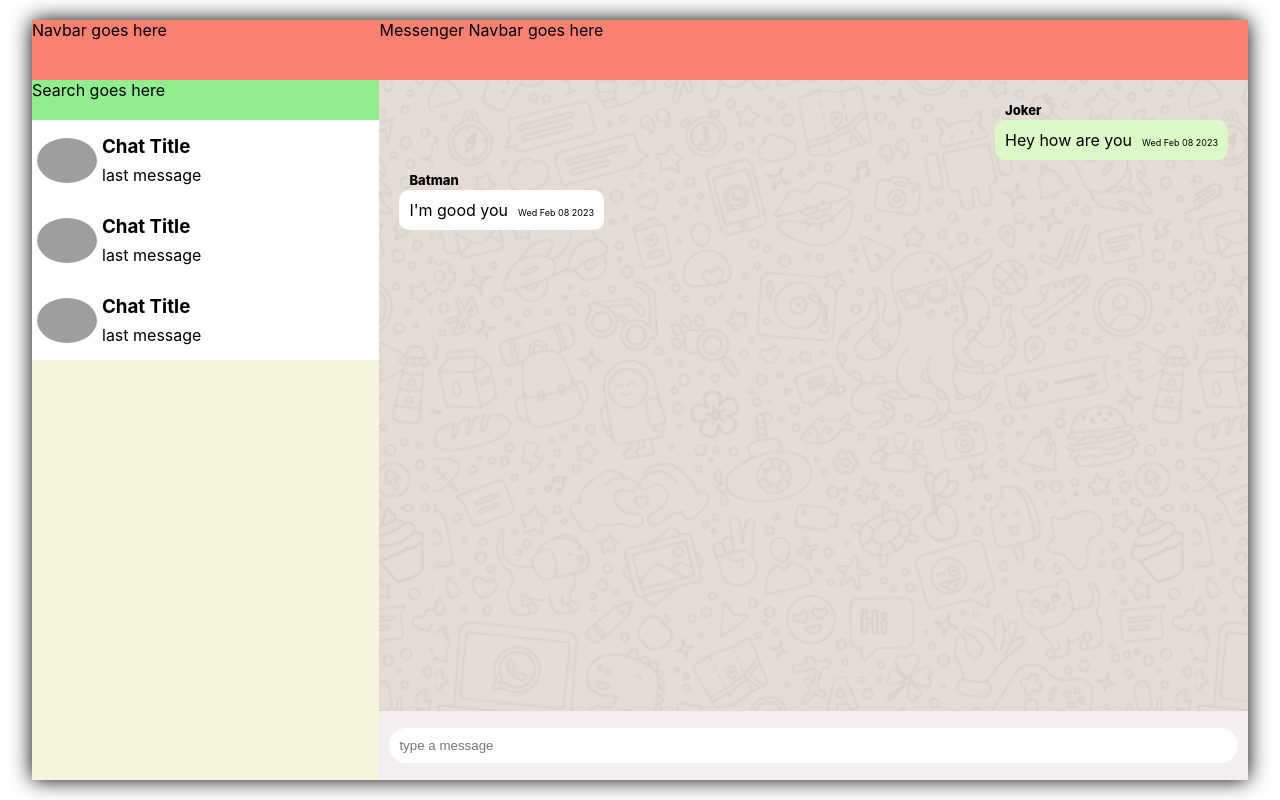
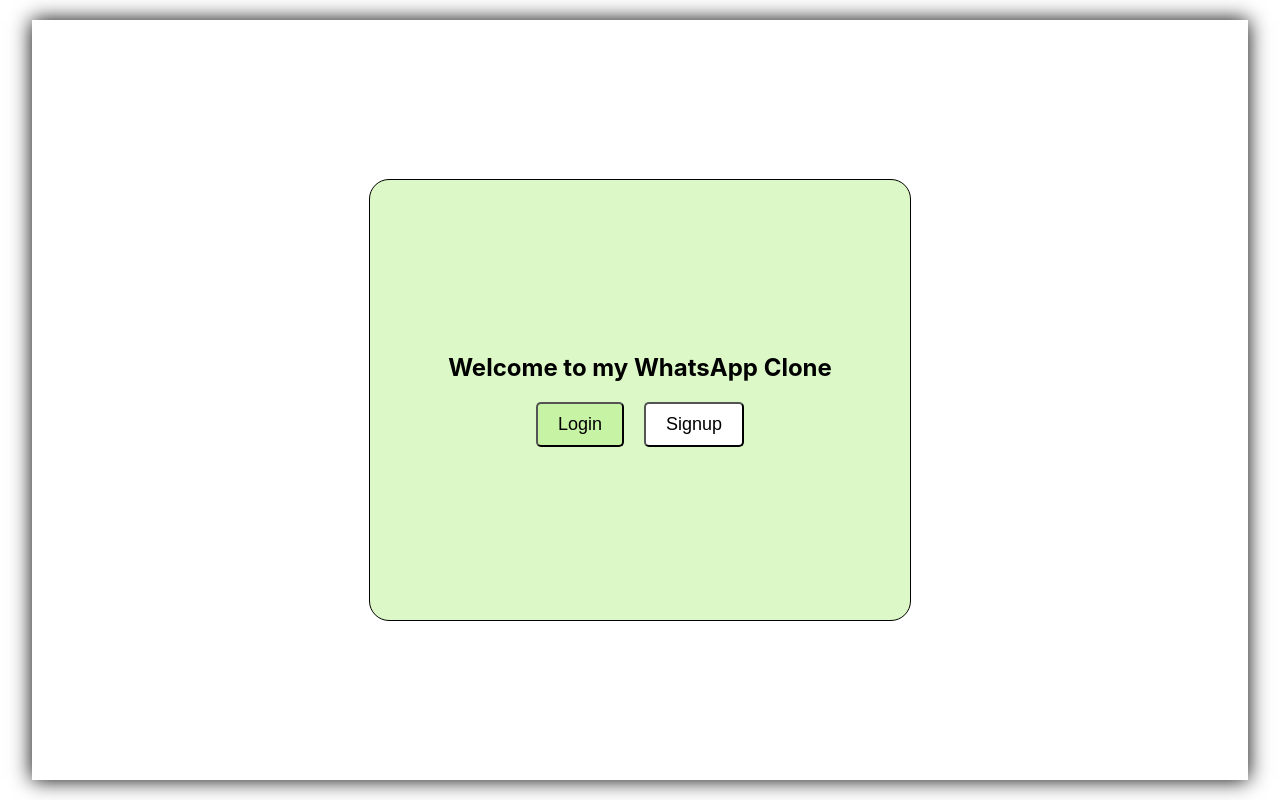
Before and after one commit to arhussain1/whatsapp-clone, a React (Create React App) app in the folder whatsapp-client/: page / in a window 1280 px wide. Built offline with nearby package versions, Linux system fonts and the light colour scheme; grey boxes are pictures that could not be loaded.

Commit message:
Add a basic home page

```diff
--- a/whatsapp-client/package.json
+++ b/whatsapp-client/package.json
@@ -8,6 +8,7 @@
     "@testing-library/user-event": "^13.5.0",
     "react": "^18.2.0",
     "react-dom": "^18.2.0",
+    "react-router-dom": "^6.6.1",
     "react-scripts": "5.0.1",
     "web-vitals": "^2.1.4"
   },
--- a/whatsapp-client/src/App.js
+++ b/whatsapp-client/src/App.js
@@ -1,14 +1,21 @@
 import Sidebar from "./components/Sidebar/Sidebar";
 import Messenger from "./components/MessageInterface/Messenger";
+import { BrowserRouter, Routes, Route } from "react-router-dom";
 import "./App.css";
+import Home from "./pages/Home/Home";
 
 function App() {
 	return (
 		<div className="app">
-			<div className="app__body">
-				<Sidebar />
-				<Messenger />
-			</div>
+			<BrowserRouter>
+				<div className="app__body">
+					{/* <Sidebar />
+					<Messenger /> */}
+					<Routes>
+						<Route path="/" element={<Home />} />
+					</Routes>
+				</div>
+			</BrowserRouter>
 		</div>
 	);
 }
--- /dev/null
+++ b/whatsapp-client/src/pages/Home/Home.css
@@ -0,0 +1,56 @@
+.home__container {
+	display: flex;
+	align-items: center;
+	justify-content: center;
+	height: 100%;
+	width: 100%;
+}
+
+.home__welcome-section {
+	display: flex;
+	align-items: center;
+	justify-content: center;
+	flex-direction: column;
+	border: 1px solid black;
+	border-radius: 20px;
+	height: 400px;
+	width: 500px;
+	padding: 20px;
+	background-color: #dcf8c6;
+}
+
+.home__button-container {
+	display: flex;
+	margin-top: 20px;
+	gap: 20px;
+}
+
+.home__button--green {
+	padding-top: 10px;
+	padding-bottom: 10px;
+	padding-right: 20px;
+	padding-left: 20px;
+	border-radius: 5px;
+	background-color: #c7f3a5;
+	cursor: pointer;
+	font-size: large;
+}
+
+.home__button--green:hover {
+	background-color: #9ec283;
+}
+
+.home__button--white {
+	padding-top: 10px;
+	padding-bottom: 10px;
+	padding-right: 20px;
+	padding-left: 20px;
+	border-radius: 5px;
+	background-color: white;
+	cursor: pointer;
+	font-size: large;
+}
+
+.home__button--white:hover {
+	background-color: lightgray;
+}
--- /dev/null
+++ b/whatsapp-client/src/pages/Home/Home.js
@@ -0,0 +1,17 @@
+import "./Home.css";
+
+const Home = ({}) => {
+	return (
+		<div className="home__container">
+			<div className="home__welcome-section">
+				<h2>Welcome to my WhatsApp Clone</h2>
+				<div className="home__button-container ">
+					<button className="home__button--green">Login</button>
+					<button className="home__button--white">Signup</button>
+				</div>
+			</div>
+		</div>
+	);
+};
+
+export default Home;
```
Also changed, not shown: 1 other file (tests, documents, lock files or other folders).
